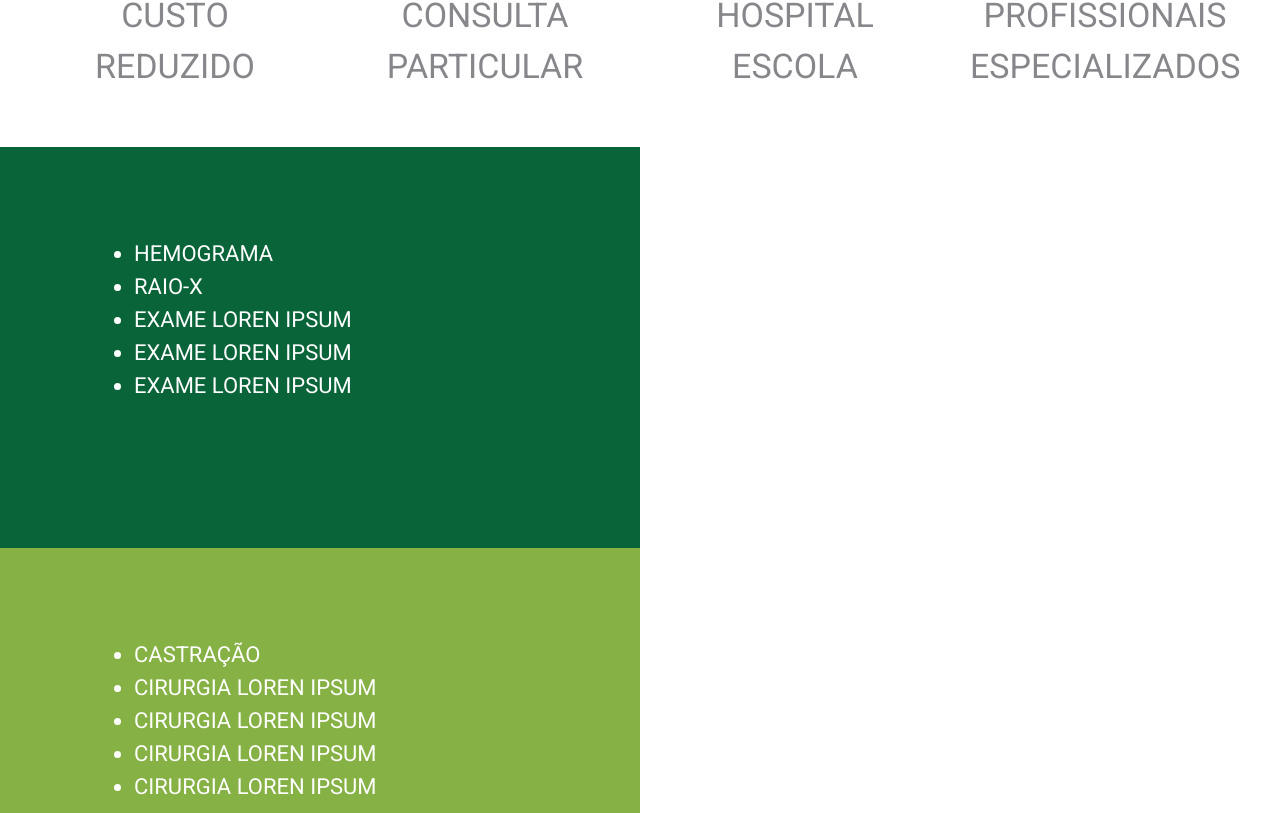
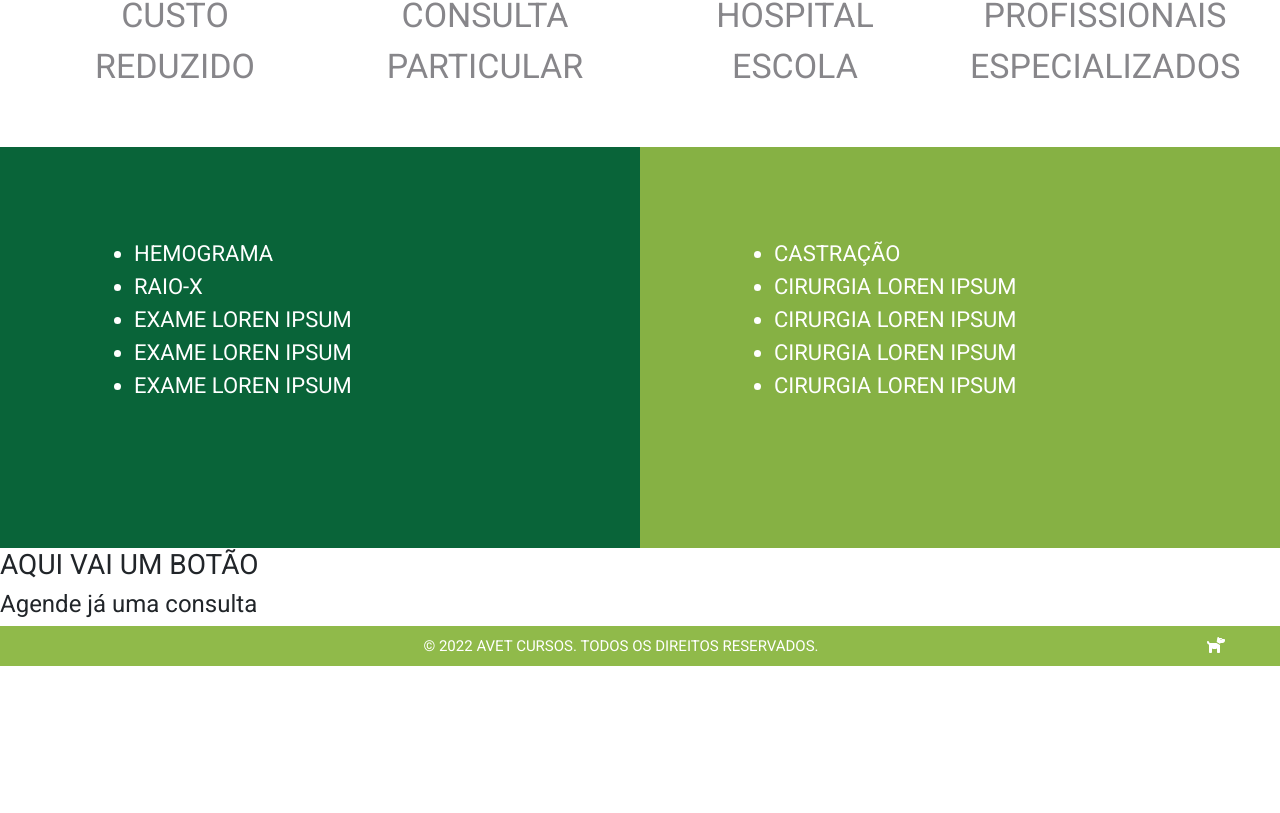
Before and after one commit to marcusviniciusmo/Avet_Cursos_Website, a React (Create React App) app in the folder frontend/: page /consultas in a window 1280 px wide. Shown: the part 627-1440 px from the top of the page. After the commit the page ends 1293 px from the top, so only its background shows below. Built offline with nearby package versions, Linux system fonts and the light colour scheme.

Commit message:
Styling the ServiceListing component in the Consultas view

```diff
--- a/frontend/src/views/Consultas/index.tsx
+++ b/frontend/src/views/Consultas/index.tsx
@@ -53,6 +53,7 @@ function Consultas() {
         }
       </div>
 
+      <div id="serviceListingsContainer">
         <ServiceListing
           id="serviceListingExames"
           serviceList="Hemograma,Raio-X,Exame Loren Ipsum,
@@ -64,6 +65,7 @@ function Consultas() {
           serviceList="Castração,Cirurgia Loren Ipsum,Cirurgia Loren Ipsum,
             Cirurgia Loren Ipsum,Cirurgia Loren Ipsum"
         />
+      </div>
 
       <h3>AQUI VAI UM BOTÃO</h3>
       <h4>Agende já uma consulta</h4>
--- a/frontend/src/views/Consultas/styles.css
+++ b/frontend/src/views/Consultas/styles.css
@@ -5,3 +5,8 @@ div#appointmentCardsContainer {
   flex-direction: row;
   justify-content: center;
 }
+
+div#serviceListingsContainer {
+  display: flex;
+  flex-direction: row;
+}
```
Lines whose indentation alone changed are shown as unchanged.
